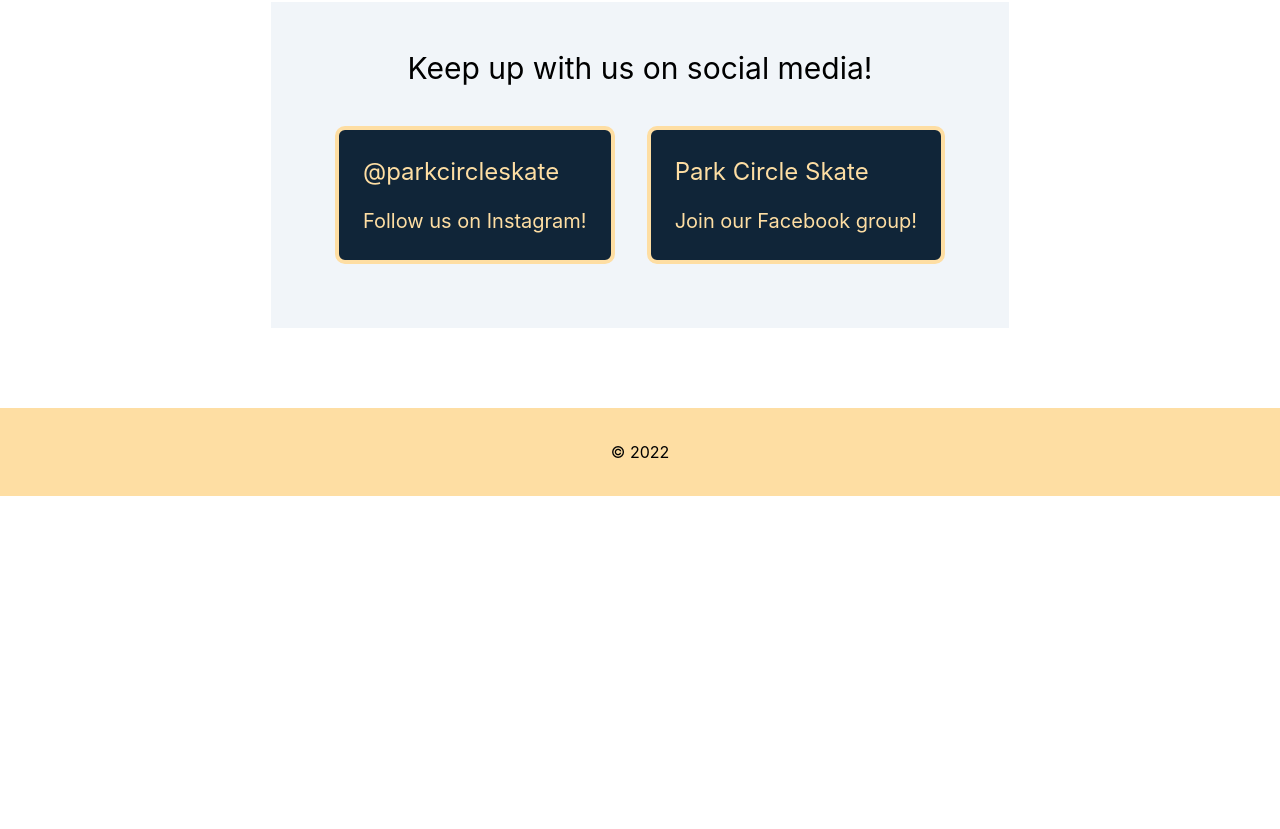
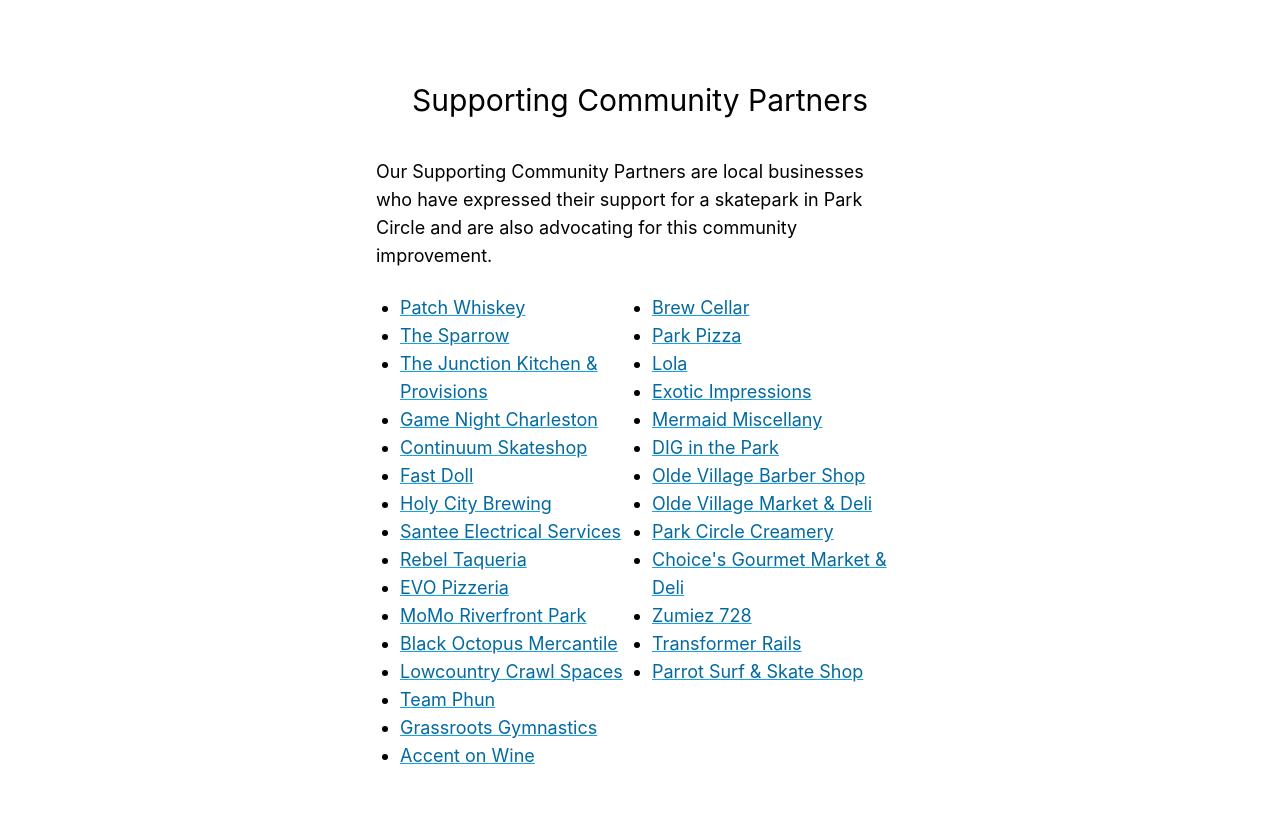
Before and after one commit to shawnlknight/park-circle-skate, a Next.js app: page / in a window 1280 px wide. Shown: the part 4091-4920 px from the top of the page. Before the commit the page ends 4587 px from the top, so only its background shows below. Built offline with nearby package versions, Linux system fonts and the light colour scheme.

Commit message:
add supporting partners list

```diff
--- /dev/null
+++ b/components/SupportersList.js
@@ -0,0 +1,175 @@
+import Link from './Link'
+
+export default function SupportersList() {
+  return (
+    <div className="grid grid-cols-1 sm:grid-cols-2 pl-6">
+      <div>
+        <ul className="list-disc">
+          <li>
+            <Link
+              href="https://www.patchwhisky.com/"
+              displayText="Patch Whiskey"
+            />
+          </li>
+          <li>
+            <Link
+              href="https://www.facebook.com/thesparrowparkcircle/"
+              displayText="The Sparrow"
+            />
+          </li>
+          <li>
+            <Link
+              href="https://thejunctionkitchen.com/"
+              displayText="The Junction Kitchen &#38; Provisions"
+            />
+          </li>
+          <li>
+            <Link
+              href="https://gamenightchs.com/"
+              displayText="Game Night Charleston"
+            />
+          </li>
+          <li>
+            <Link
+              href="https://www.continuumsc.com/"
+              displayText="Continuum Skateshop"
+            />
+          </li>
+          <li>
+            <Link href="https://www.fastdoll.com/" displayText="Fast Doll" />
+          </li>
+          <li>
+            <Link
+              href="https://holycitybrewing.com/"
+              displayText="Holy City Brewing"
+            />
+          </li>
+          <li>
+            <Link
+              href="https://www.facebook.com/Santee-Electrical-Services-298859110755665/"
+              displayText="Santee Electrical Services"
+            />
+          </li>
+          <li>
+            <Link
+              href="https://www.rebeltaqueria.com/"
+              displayText="Rebel Taqueria"
+            />
+          </li>
+          <li>
+            <Link href="http://evopizza.com/" displayText="EVO Pizzeria" />
+          </li>
+          <li>
+            <Link
+              href="https://momocharleston.com/"
+              displayText="MoMo Riverfront Park"
+            />
+          </li>
+          <li>
+            <Link
+              href="https://blackoctopusmerch.com/"
+              displayText="Black Octopus Mercantile"
+            />
+          </li>
+          <li>
+            <Link
+              href="https://www.lowcountrycrawlspaces.com/"
+              displayText="Lowcountry Crawl Spaces"
+            />
+          </li>
+          <li>
+            <Link href="https://www.teamphun.com/" displayText="Team Phun" />
+          </li>
+          <li>
+            <Link
+              href="https://www.grassrootsgymnastics.com/"
+              displayText="Grassroots Gymnastics"
+            />
+          </li>
+          <li>
+            <Link
+              href="https://www.accentonwine.com/"
+              displayText="Accent on Wine"
+            />
+          </li>
+        </ul>
+      </div>
+      <div>
+        <ul className="list-disc">
+          <li>
+            <Link href="https://thebrewcellar.net/" displayText="Brew Cellar" />
+          </li>
+          <li>
+            <Link
+              href="https://parkpizzaparkcircle.com/"
+              displayText="Park Pizza"
+            />
+          </li>
+          <li>
+            <Link href="https://lolaparkcircle.com/" displayText="Lola" />
+          </li>
+          <li>
+            <Link
+              href="https://www.bodypiercingsc.com/"
+              displayText="Exotic Impressions"
+            />
+          </li>
+          <li>
+            <Link
+              href="https://www.mermaidmiscellany.com/"
+              displayText="Mermaid Miscellany"
+            />
+          </li>
+          <li>
+            <Link
+              href="https://www.dighospitality.com/about-dig-in-the-park"
+              displayText="DIG in the Park"
+            />
+          </li>
+          <li>
+            <Link
+              href="https://www.facebook.com/OldeVillageBarberShop"
+              displayText="Olde Village Barber Shop"
+            />
+          </li>
+          <li>
+            <Link
+              href="https://www.yelp.com/biz/olde-village-market-and-deli-north-charleston"
+              displayText="Olde Village Market &#38; Deli"
+            />
+          </li>
+          <li>
+            <Link
+              href="https://www.parkcirclecreamery.com/"
+              displayText="Park Circle Creamery"
+            />
+          </li>
+          <li>
+            <Link
+              href="https://www.choicesgourmetmarketdeli.com/"
+              displayText="Choice's Gourmet Market &#38; Deli"
+            />
+          </li>
+          <li>
+            <Link
+              href="https://www.zumiez.com/storelocator/store/index/id/728?utm_source=google+my+business&utm_medium=organic&utm_campaign=store+locations&utm_content=tanger"
+              displayText="Zumiez 728"
+            />
+          </li>
+          <li>
+            <Link
+              href="https://transformerrails.com/"
+              displayText="Transformer Rails"
+            />
+          </li>
+          <li>
+            <Link
+              href="https://parrotsurfshop.com/"
+              displayText="Parrot Surf &#38; Skate Shop"
+            />
+          </li>
+        </ul>
+      </div>
+    </div>
+  )
+}
--- a/pages/index.js
+++ b/pages/index.js
@@ -2,6 +2,7 @@
 import Image from 'next/image'
 
 import Link from '../components/Link'
+import SupportersList from '../components/SupportersList'
 import styles from '../styles/Home.module.css'
 
 export default function Home() {
@@ -29,7 +30,7 @@
           />
         </div>
         <div
-          className={`${styles.themeYelloBg} w-screen flex justify-center text-center text-2xl italic mb-20 p-12`}
+          className={`${styles.themeYellowBg} w-screen flex justify-center text-center text-2xl italic mb-20 p-12`}
         >
           <div className="max-w-xl">
             <p>
@@ -131,7 +132,7 @@
         </div>
 
         <div
-          className={`${styles.themeYelloBg} w-screen flex justify-center py-14 mb-28`}
+          className={`${styles.themeYellowBg} w-screen flex justify-center py-14 mb-28`}
         >
           <div className="text-center max-w-xl px-6 flex flex-col gap-8 pb-6">
             <h2 className="text-3xl mb-2 pt-6">Benefits</h2>
@@ -204,6 +205,22 @@
           </div>
         </div>
 
+        <div className={`w-screen flex justify-center py-14 mb-28`}>
+          <div className="text-center max-w-xl px-6 flex flex-col gap-8 pb-6">
+            <h2 className="text-3xl mb-2 pt-6">
+              Supporting Community Partners
+            </h2>
+            <div className="text-left text-lg">
+              <p className="mb-6">
+                Our Supporting Community Partners are local businesses who have
+                expressed their support for a skatepark in Park Circle and are
+                also advocating for this community improvement.
+              </p>
+              <SupportersList />
+            </div>
+          </div>
+        </div>
+
         <div className="p-12 bg-slate-100 text-center">
           <h2 className="text-3xl mb-6">Keep up with us on social media!</h2>
           <div className={styles.grid}>
--- a/styles/Home.module.css
+++ b/styles/Home.module.css
@@ -6,12 +6,16 @@
   color: #102538;
 }
 
-.themeYelloColor {
+.themeYellowColor {
   color: #fedea3;
 }
 
-.themeYelloBg {
+.themeYellowBg {
   background: #fedea3;
+}
+
+.themeDarkBlueBg {
+  background: #102538;
 }
 
 .themeYelloUnderline {
```
